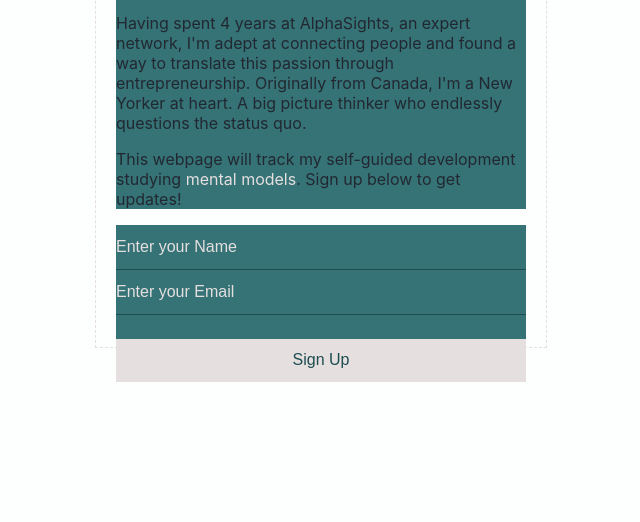
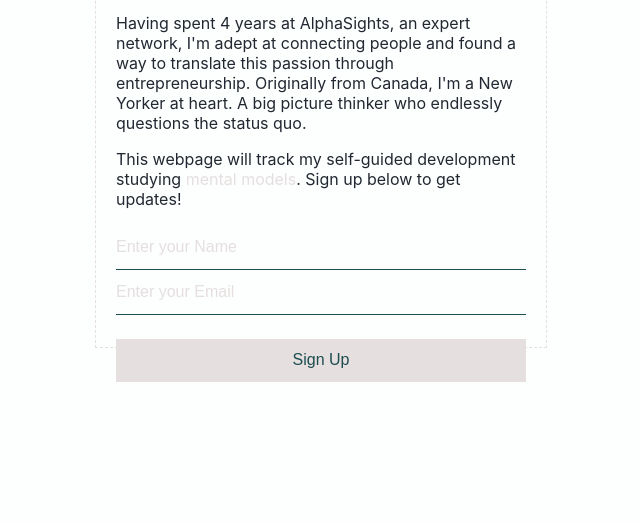
Before and after one commit to mishweinerman1/mishelle, a plain HTML site: page index.html in a window 1280 px wide. Shown: the part 278-800 px from the top of the page, without its empty margins (319-959 px from the left). Drawn offline with Linux system fonts and the light colour scheme.

Commit message:
Update style.css

```diff
--- a/style.css
+++ b/style.css
@@ -24,7 +24,7 @@ body {
 }
 
 .header {
-  background-color: #357376;
+  background-color: #FDFEFE;
 }
 
 .header h1 {
@@ -37,7 +37,7 @@ body {
 }
 
 .form {
-  background-color: #357376;
+  background-color: #FDFEFE;
   width: 100%;
 }
 
@@ -52,7 +52,7 @@ label,
 input {
   display: block;
   width: 100%;
-  background-color: #357376;
+  background-color: #FDFEFE;
   border: none;
   border-bottom: 1px #1d4d4f solid;
 }
```
